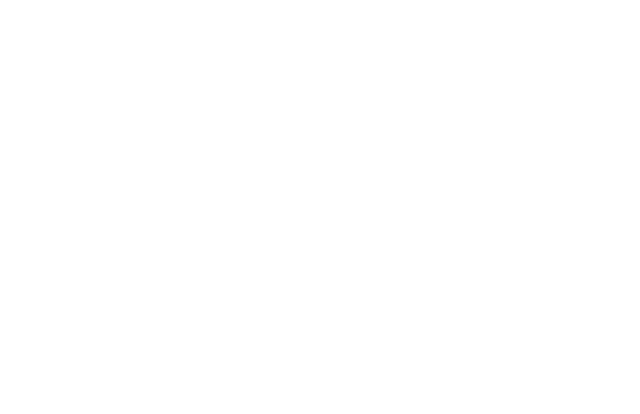
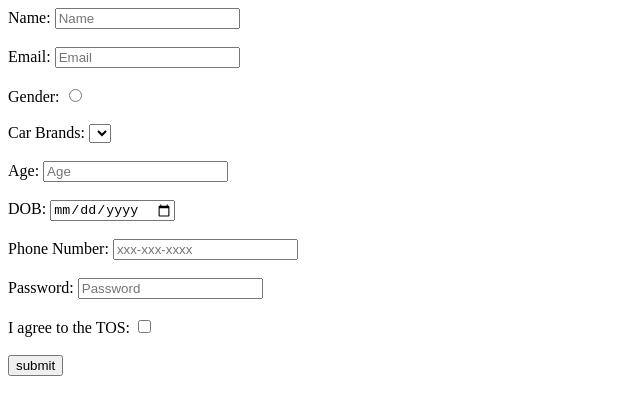
Before and after one commit to acciojob/signup-form-car-sanjiv098, a website: page main.html in a window 1280 px wide. Shown: the whole page, without its empty margins (0-640 px from the left). Drawn offline with Linux system fonts and the light colour scheme.

Commit message:
created a submission

```diff
--- a/main.html
+++ b/main.html
@@ -10,6 +10,43 @@
 	<!-- the entire body must be written by student -->
     <script type="text/javascript" src="./script.js">
 </script>
+	<form method="post">
+		<label for=" ">Name:</label>
+		<input type="text" id="name" placeholder="Name" required>
+		<br><br>
+		<label for=" ">Email:</label>
+		<input type="email" id="email" placeholder="Email" required>
+		<br><br>
+		<label for=" ">Gender:</label>
+		<input type="radio" id="gender_m, gender_f" name="gender" required>
+		<br><br>
+		<label for="cars">Car Brands:</label>
+		<select  id="cars" placeholder="--Please choose an option--" required>
+			<option></option>
+		</select>
+		<br><br>
+		<label for="age">Age:</label>
+		<input type="number" id="age" placeholder="Age" required>
+		<br><br>
+		<label for="dob">DOB:</label>
+		<input type="date" id="dob"  required>
+		<br><br>
+		<label for="tel">Phone Number:</label>
+		<input type="tel" id="tel" placeholder="xxx-xxx-xxxx" >
+		<br><br>
+		<label for=" ">Password:</label>
+		<input type="password" id="password" placeholder="Password" required>
+		<br><br>
+		<label for="tos">I agree to the TOS:</label>
+		<input type="checkbox" id="password" required>
+
+		<br><br>
+
+		<button type="button">submit</button>
+
+
+
+	</form>
 
 </body>
 
```
